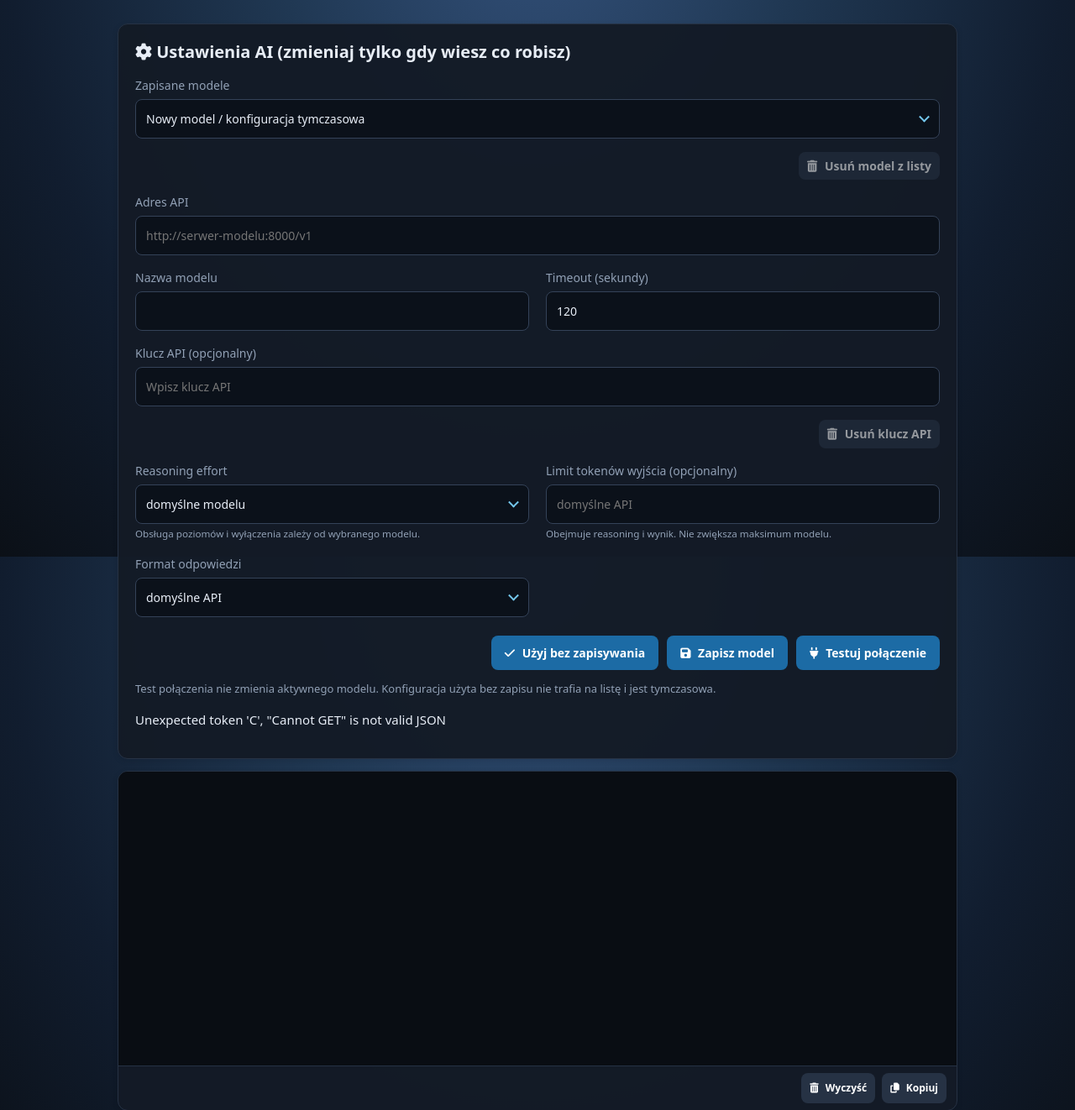
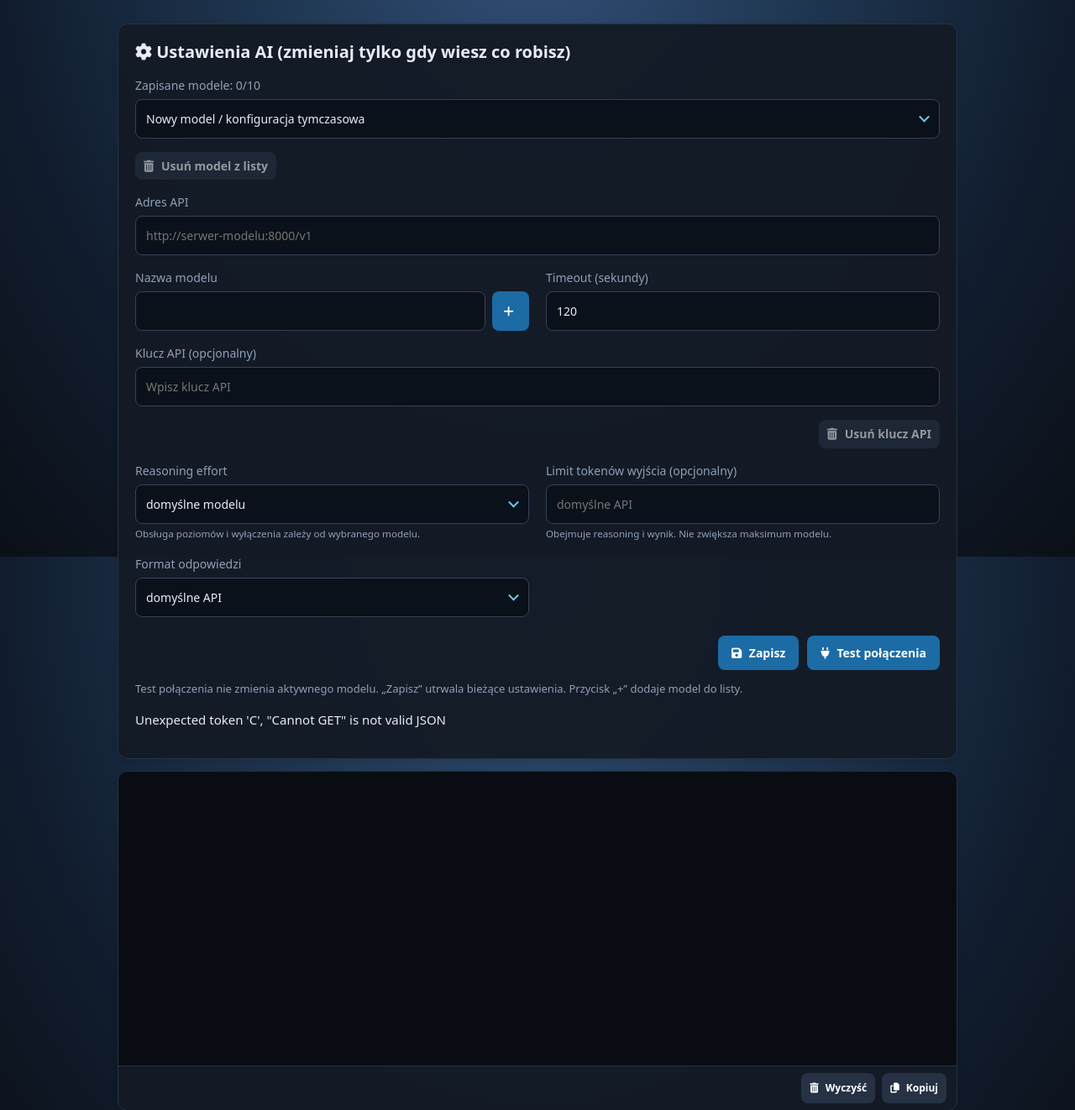
Before and after one commit to kCn3333/subtitle-agent, a Python web app: template app/templates/ai.html in a window 1280 px wide. Shown: the part 137-1459 px from the top of the page at 84% size. Run offline with Jinja, Linux system fonts and the light colour scheme; the template is opened without the code that fills it: most values are stand-ins (such as "Sample title", 1, 10 or a date in 2020).

Commit message:
fix: simplify AI model controls and persist current settings

```diff
--- a/app/api/ai_sync.py
+++ b/app/api/ai_sync.py
@@ -45,6 +45,12 @@ def resolve_configuration(request, payload):
 @router.post('/api/settings/ai/activate')
 async def activate_configuration(payload: ModelConfiguration, request: Request):
     return request.app.state.ai_settings.activate(resolve_configuration(request, payload)).public()
+
+
+@router.post('/api/settings/ai/save')
+async def persist_configuration(payload: ModelConfiguration, request: Request):
+    settings = resolve_configuration(request, payload)
+    return request.app.state.ai_settings.save(settings, preserve_key=False).public()
 
 
 @router.get('/api/settings/ai/models')
--- a/app/services/ai_sync.py
+++ b/app/services/ai_sync.py
@@ -126,10 +126,10 @@ class ApiSettingsStore:
         with sqlite3.connect(self.db_path) as db:
             return self._stored(db)
 
-    def save(self, settings: ApiSettings) -> ApiSettings:
+    def save(self, settings: ApiSettings, *, preserve_key: bool = True) -> ApiSettings:
         with sqlite3.connect(self.db_path) as db:
             saved = self._active if self._active is not None else self._stored(db)
-            key = settings.api_key if settings.api_key is not None else saved.api_key
+            key = settings.api_key if settings.api_key is not None or not preserve_key else saved.api_key
             settings = settings.model_copy(update={'api_key': key})
             self._write(db, settings)
         self._active = None
--- a/app/static/settings.js
+++ b/app/static/settings.js
@@ -41,7 +41,7 @@ async function refreshModels(preferred){
   const empty=document.createElement('option');empty.value='';empty.textContent='Nowy model / konfiguracja tymczasowa';savedModelSelect.append(empty);
   for(const model of savedModels){const option=document.createElement('option');option.value=model.id;option.textContent=`${model.model} · ${model.api_url}`;savedModelSelect.append(option)}
   savedModelSelect.value=selectedModelId||'';
-  document.querySelector('#saved-model-count').textContent=`Zapisane modele: ${savedModels.length}/${body.limit||10}. Limit zmienisz w Ustawieniach.`;
+  document.querySelector('#saved-model-count').textContent=`Zapisane modele: ${savedModels.length}/${body.limit||10}`;
   document.querySelector('#delete-model').disabled=settingsBusy||!selectedModelId;
 }
 async function waitForAiTest(state){
@@ -52,14 +52,20 @@ async function waitForAiTest(state){
   if(state.status==='failed')throw new Error(state.error?.message||'Test połączenia nie powiódł się.');return state;
 }
 async function saveAiSettings(test){
-  setSettingsBusy(true);settingsStatus.textContent=test?'Testowanie konfiguracji…':'Aktywowanie konfiguracji…';
+  setSettingsBusy(true);settingsStatus.textContent=test?'Testowanie konfiguracji…':'Zapisywanie konfiguracji…';
   try{
     if(test){await waitForAiTest(await settingsRequest('/api/settings/ai/test',jsonRequest(modelDraft())));settingsStatus.textContent='Połączenie poprawne.'}
     else{
-      displaySettings(await settingsRequest('/api/settings/ai/activate',jsonRequest(modelDraft())));
-      keySourceId='active';await refreshModels(null);
+      const draft=modelDraft();
+      if(selectedModelId){
+        const result=await settingsRequest('/api/settings/ai/models',jsonRequest(draft));
+        displaySettings(result.settings);keySourceId=result.id;await refreshModels(result.id);
+      }else{
+        displaySettings(await settingsRequest('/api/settings/ai/save',jsonRequest(draft)));
+        keySourceId='active';await refreshModels();
+      }
       if(typeof refreshHeaderHealth==='function')refreshHeaderHealth();
-      settingsStatus.textContent='Konfiguracja aktywna bez zapisu na liście. Obowiązuje do restartu aplikacji lub wyboru innego modelu.';
+      settingsStatus.textContent='Ustawienia zapisane i aktywne.';
     }
   }catch(error){settingsStatus.textContent=error.message}finally{setSettingsBusy(false)}
 }
@@ -68,14 +74,15 @@ document.querySelector('#test-api').addEventListener('click',()=>{if(settingsFor
 document.querySelector('#save-model').addEventListener('click',async()=>{
   if(!settingsForm.reportValidity())return;setSettingsBusy(true);
   try{
-    const result=await settingsRequest('/api/settings/ai/models',jsonRequest(modelDraft()));
+    const draft=modelDraft();draft.model_id=null;
+    const result=await settingsRequest('/api/settings/ai/models',jsonRequest(draft));
     displaySettings(result.settings);keySourceId=result.id;await refreshModels(result.id);
     if(typeof refreshHeaderHealth==='function')refreshHeaderHealth();settingsStatus.textContent='Model zapisany na liście i aktywny.';
   }catch(error){settingsStatus.textContent=error.message}finally{setSettingsBusy(false)}
 });
 savedModelSelect.addEventListener('change',async()=>{
   const modelId=savedModelSelect.value;
-  if(!modelId){selectedModelId=null;keySourceId=null;displaySettings({api_url:'',model:'',timeout_seconds:120});setSettingsBusy(false);settingsStatus.textContent='Wpisz konfigurację. Możesz ją przetestować lub użyć bez zapisywania.';return}
+  if(!modelId){selectedModelId=null;keySourceId=null;displaySettings({api_url:'',model:'',timeout_seconds:120});setSettingsBusy(false);settingsStatus.textContent='Wpisz konfigurację. Możesz ją przetestować, zapisać lub dodać do listy.';return}
   setSettingsBusy(true);
   try{
     const settings=await settingsRequest(`/api/settings/ai/models/${encodeURIComponent(modelId)}/activate`,{method:'POST'});
--- a/app/static/styles.css
+++ b/app/static/styles.css
@@ -228,3 +228,7 @@ button:focus-visible, a:focus-visible, .console:focus-visible { outline: 3px sol
 .settings-fields .settings-check { display: flex; align-items: center; gap: 8px; }
 .settings-check input { flex: 0 0 auto; margin: 0; }
 #app-settings-status:empty { display: none; }
+
+.model-input-row { display: flex; align-items: stretch; gap: 8px; margin-top: 6px; }
+#ai-settings .model-input-row input { margin-top: 0; }
+.model-input-row button { flex: 0 0 44px; padding: 0; }
--- a/app/templates/ai.html
+++ b/app/templates/ai.html
@@ -1,13 +1,13 @@
 <!doctype html>
 <html lang="pl"><head><meta charset="utf-8"><meta name="viewport" content="width=device-width,initial-scale=1">
-<title>AI · {{ app_name }}</title><link rel="stylesheet" href="/static/styles.css?v=app-settings-1"><link rel="stylesheet" href="/static/fontawesome/css/fontawesome.min.css"><link rel="stylesheet" href="/static/fontawesome/css/solid.min.css">{% include "auth-head.html" %}</head>
+<title>AI · {{ app_name }}</title><link rel="stylesheet" href="/static/styles.css?v=model-actions-1"><link rel="stylesheet" href="/static/fontawesome/css/fontawesome.min.css"><link rel="stylesheet" href="/static/fontawesome/css/solid.min.css">{% include "auth-head.html" %}</head>
 <body><main>{% include 'header.html' %}
 <section class="card"><h2><i class="fa-solid fa-gear" aria-hidden="true"></i> Ustawienia AI (zmieniaj tylko gdy wiesz co robisz)</h2><form id="ai-settings">
 <div class="settings-fields">
-<label class="field-wide">Zapisane modele<span class="select-wrap"><select id="saved-model"><option value="">Nowy model / konfiguracja tymczasowa</option></select></span></label>
-<div class="field-wide key-options"><span id="saved-model-count"></span><button id="delete-model" type="button" disabled><i class="fa-solid fa-trash-can" aria-hidden="true"></i> Usuń model z listy</button></div>
+<label class="field-wide"><span id="saved-model-count">Zapisane modele: 0/10</span><span class="select-wrap"><select id="saved-model"><option value="">Nowy model / konfiguracja tymczasowa</option></select></span></label>
+<div class="field-wide key-options"><button id="delete-model" type="button" disabled><i class="fa-solid fa-trash-can" aria-hidden="true"></i> Usuń model z listy</button></div>
 <label class="field-wide">Adres API <input id="api-url" type="url" required placeholder="http://serwer-modelu:8000/v1" maxlength="2048"></label>
-<label>Nazwa modelu <input id="model" required maxlength="200"></label>
+<label>Nazwa modelu <span class="model-input-row"><input id="model" required maxlength="200"><button type="button" id="save-model" title="Dodaj model do listy" aria-label="Dodaj model do listy"><i class="fa-solid fa-plus" aria-hidden="true"></i></button></span></label>
 <label>Timeout (sekundy) <input id="timeout" type="number" min="1" max="3600" required value="120"></label>
 <label class="field-wide">Klucz API (opcjonalny) <input id="api-key" type="password" autocomplete="new-password" placeholder="Wpisz klucz API" aria-describedby="key-status"></label>
 <div class="field-wide key-options"><span id="key-status"></span><button id="clear-key" type="button" disabled><i class="fa-solid fa-trash-can" aria-hidden="true"></i> Usuń klucz API</button></div>
@@ -21,8 +21,8 @@
 <label>Format odpowiedzi <span class="select-wrap"><select id="response-format">
   <option value="">domyślne API</option><option value="json_object">JSON</option>
 </select></span></label>
-</div><div class="row form-actions"><button type="submit"><i class="fa-solid fa-check" aria-hidden="true"></i> Użyj bez zapisywania</button><button type="button" id="save-model"><i class="fa-solid fa-floppy-disk" aria-hidden="true"></i> Zapisz model</button><button type="button" id="test-api"><i class="fa-solid fa-plug" aria-hidden="true"></i> Testuj połączenie</button></div>
-<p class="settings-note">Test połączenia nie zmienia aktywnego modelu. Konfiguracja użyta bez zapisu nie trafia na listę i jest tymczasowa.</p>
+</div><div class="row form-actions"><button type="submit"><i class="fa-solid fa-floppy-disk" aria-hidden="true"></i> Zapisz</button><button type="button" id="test-api"><i class="fa-solid fa-plug" aria-hidden="true"></i> Test połączenia</button></div>
+<p class="settings-note">Test połączenia nie zmienia aktywnego modelu. „Zapisz” utrwala bieżące ustawienia. Przycisk „+” dodaje model do listy.</p>
 <p id="settings-status" role="status"></p>
 </form></section>
 <section class="console-card" aria-label="Konsola AI">
@@ -32,4 +32,4 @@
   <button id="clear-ai-console" type="button"><i class="fa-solid fa-trash-can" aria-hidden="true"></i> Wyczyść</button>
   <button type="button" data-copy-console="ai-console"><i class="fa-solid fa-copy" aria-hidden="true"></i> Kopiuj</button></div>
 </section>
-<footer>kCn &amp; Codex 2026</footer></main><script src="/static/header.js?v=console-health-1"></script><script src="/static/ai-metrics.js?v=batch-ai-1"></script><script src="/static/settings-request.js?v=1"></script><script src="/static/settings.js?v=saved-models-1"></script><script src="/static/console-tools.js?v=gui-compact-2"></script></body></html>
+<footer>kCn &amp; Codex 2026</footer></main><script src="/static/header.js?v=console-health-1"></script><script src="/static/ai-metrics.js?v=batch-ai-1"></script><script src="/static/settings-request.js?v=1"></script><script src="/static/settings.js?v=saved-models-2"></script><script src="/static/console-tools.js?v=gui-compact-2"></script></body></html>
```
Also changed, not shown: docs/ai-api-sync.md (+4 -3 lines), tests/ai_console_ui.test.cjs (+1 -1 lines), tests/saved_models_ui.test.cjs (+10 -2 lines), tests/test_saved_models.py (+17 -0 lines), README.md.
